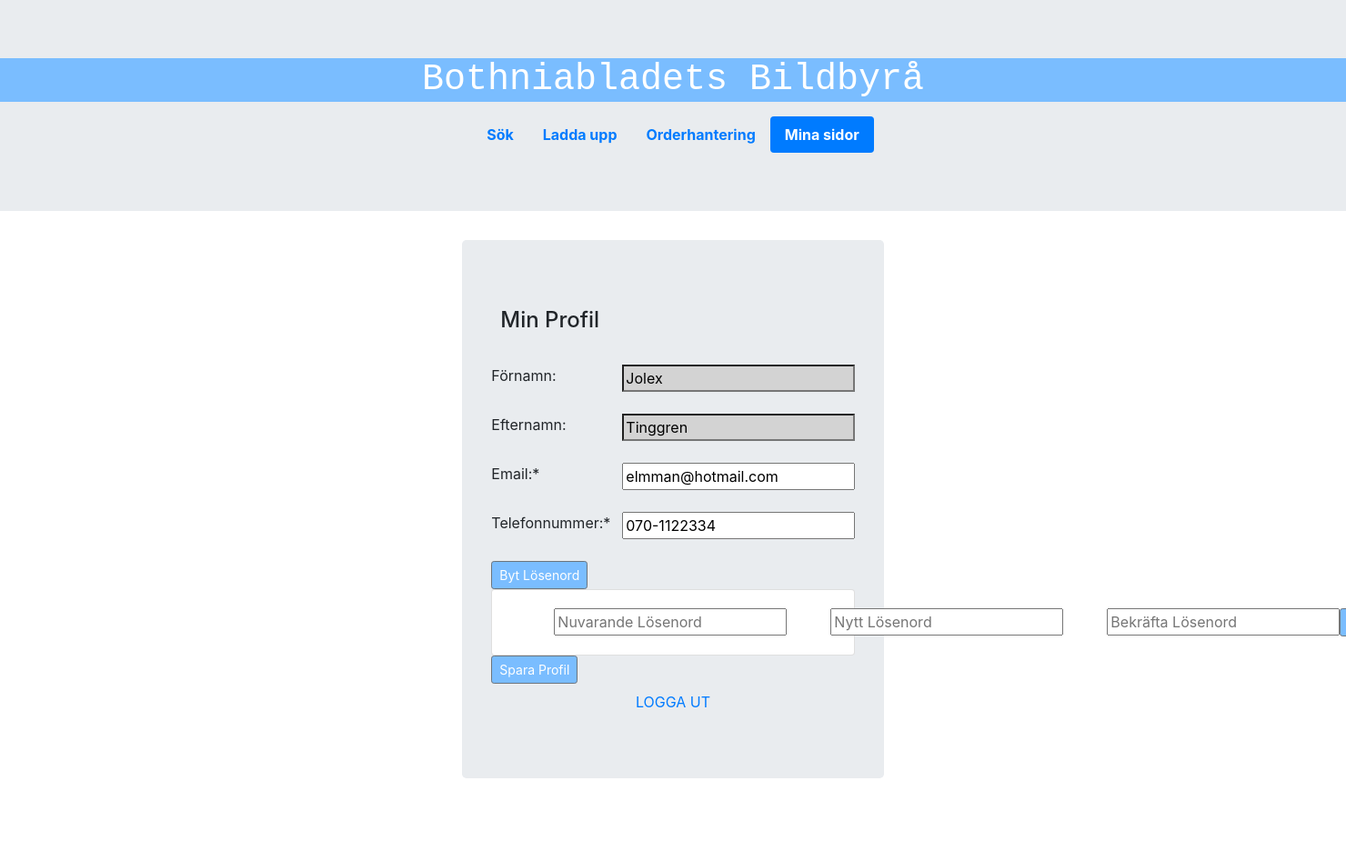
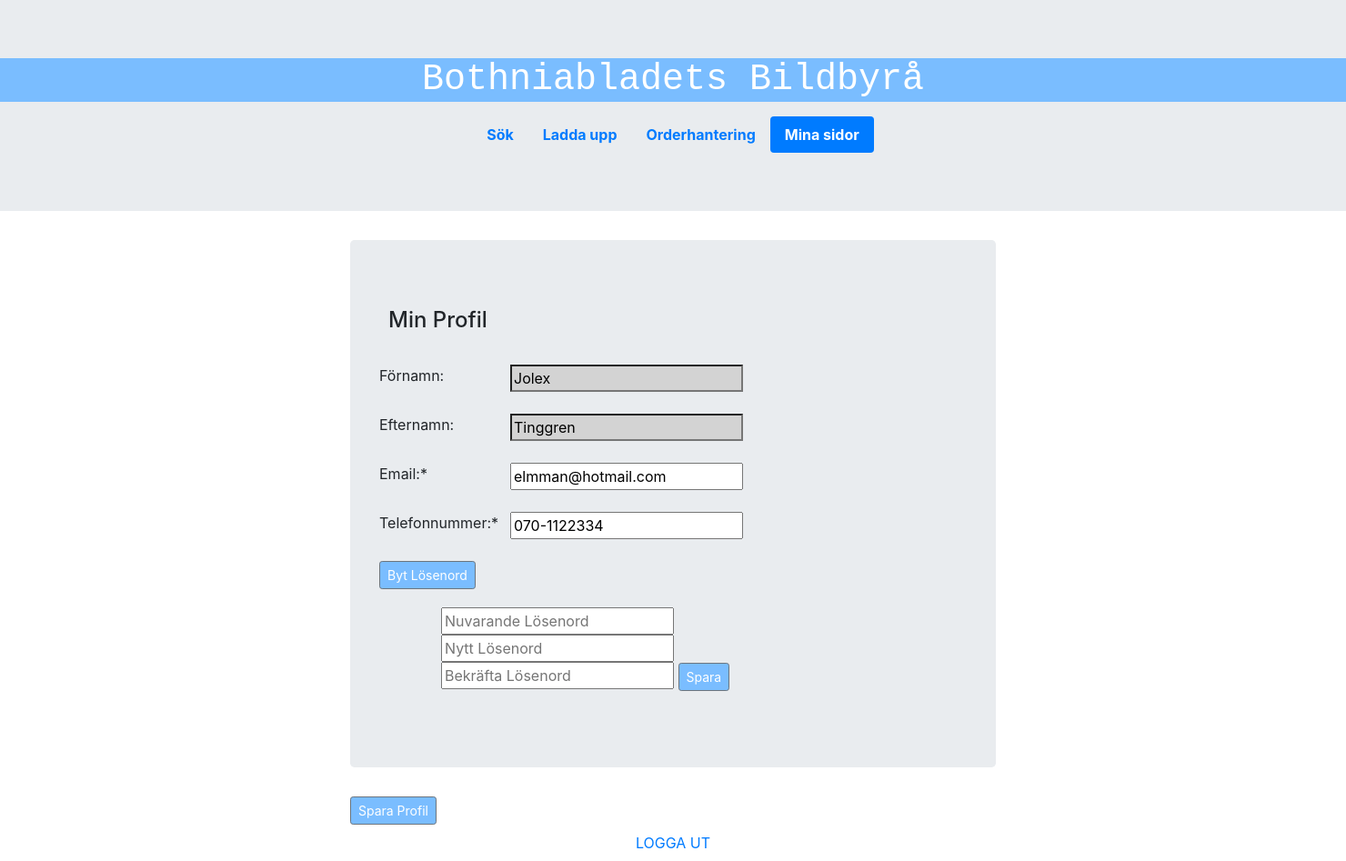
Before and after one commit to snordgren/interaktionsdesign-och-programmering, a PHP site: page /minaSidor.php in a window 1480 px wide, after a click on "Byt Lösenord"; the page is wider, and only the part inside the window is pictured. Shown: that part at 91% size. Before the commit the page ends 856 px from the top of that part, so only its background shows below. Run offline with PHP 8.4, Linux system fonts and the light colour scheme.

Commit message:
Fixat bugg i minaSidor+ formatering

```diff
--- a/minaSidor.php
+++ b/minaSidor.php
@@ -29,7 +29,7 @@
 
     <div class="navContainer container d-flex justify-content-center">
       <ul class="nav nav-pills">
-      <li class="nav-item">
+        <li class="nav-item">
           <a class="nav-link" href="./adminIndex.php"><b>Sök</b></a>
         </li>
         <li class="nav-item">
@@ -46,7 +46,7 @@
     </div>
   </div>
 
-  <div class="container col-lg-4 col-md-6 col-sm-12">
+  <div class="container col-lg-6 col-md-6 col-sm-12">
     <div class="jumbotron">
       <h4 class="searchHeader"> Min Profil </h4> <br>
 
@@ -74,16 +74,18 @@
           </button>
 
           <div class="collapse" id="collapseExample">
-            <div class="card card-body">
+            <div class="card-body">
 
               <div class="form-check form-check-inline">
                 <input class="txt9" type="password" id="password1" placeholder="Nuvarande Lösenord">
-                <input class="txt9" type="password" id="password2" placeholder="Nytt Lösenord">
-                <input class="txt9" type="password" id="password3" placeholder="Bekräfta Lösenord">
 
-                <button id="btn2" class="btn btn-secondary btn-sm" onclick="resetPw()">
-                  Spara
-                </button>
+
+              </div>
+              <input class="txt9" type="password" id="password2" placeholder="Nytt Lösenord">
+              <input class="txt9" type="password" id="password3" placeholder="Bekräfta Lösenord">
+              <button id="btn2" class="btn btn-secondary btn-sm" onclick="resetPw()">Spara</button>
+            </div>
+          </div>
 
 
         </form>
@@ -91,10 +93,11 @@
 
 
     </div>
+    <button id="btn1" class="btn btn-secondary btn-sm " onclick="sparaProfil()">
+      Spara Profil
+    </button>
   </div>
-  <button id="btn1" class="btn btn-secondary btn-sm " onclick="sparaProfil()">
-    Spara Profil
-  </button>
+
 
 
 
```
Also changed, not shown: laddaUppBild.php (+6 -9 lines), orderhantering.php (+13 -3 lines).
